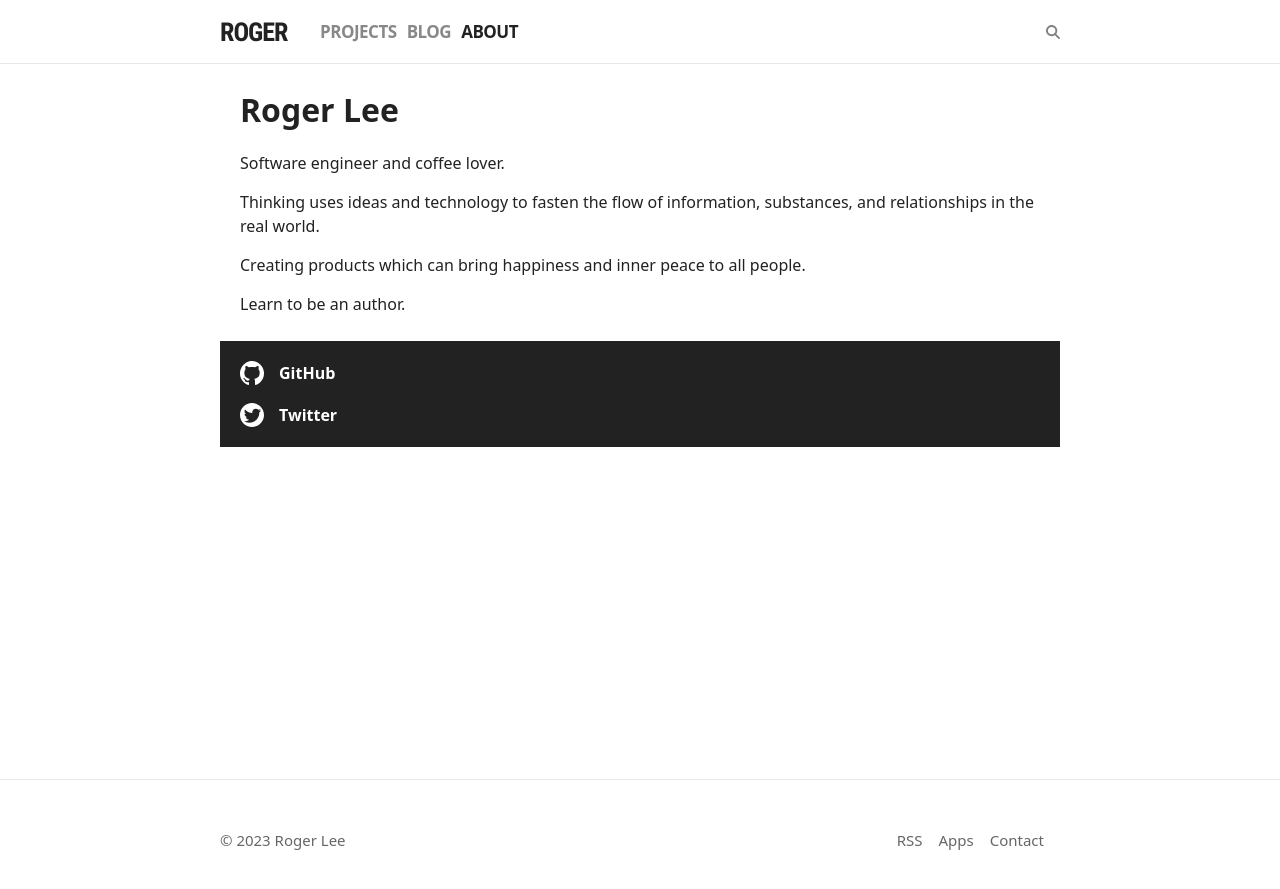
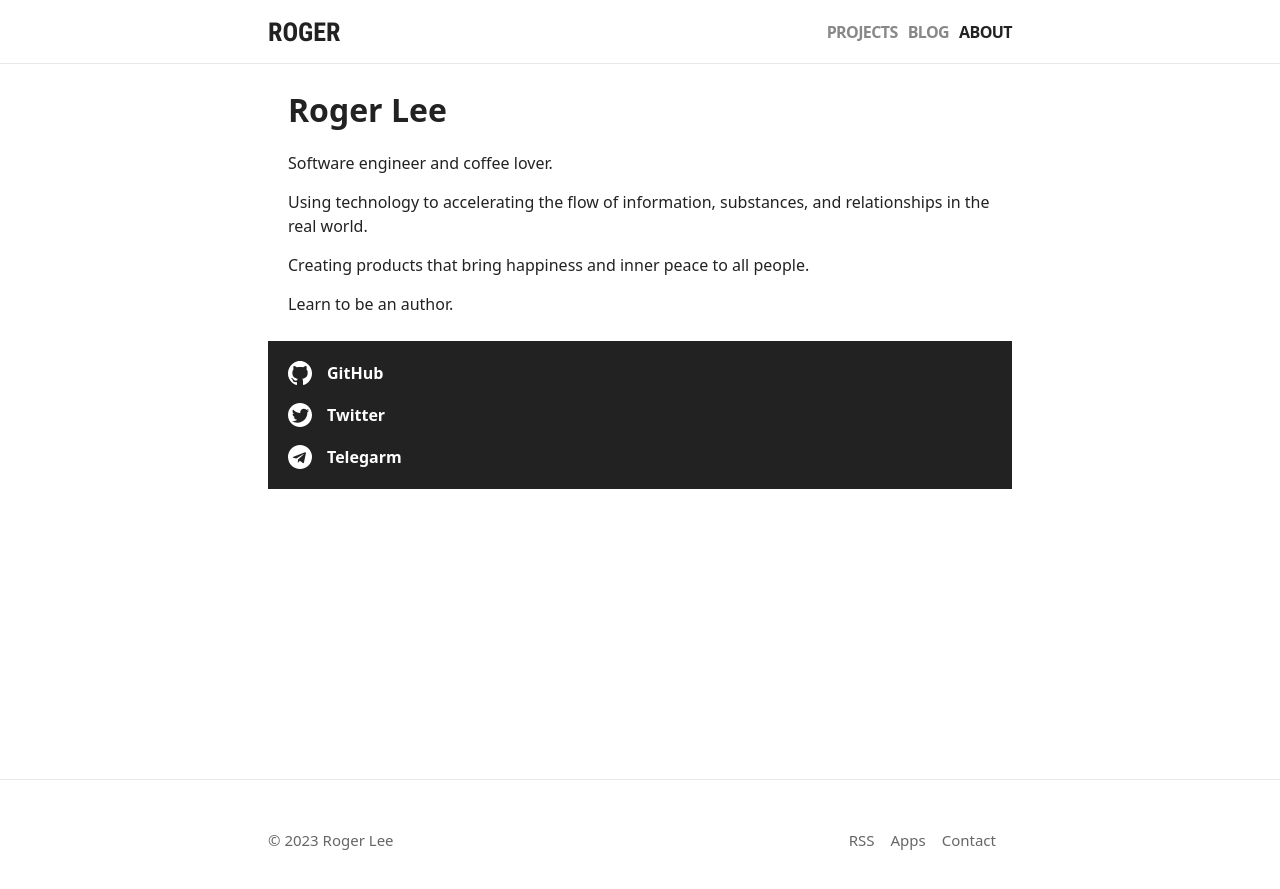
Before and after one commit to rijieli/rijieli.github.io, a Jekyll site: the page built from _subpages/about.html, in a window 1280 px wide. Shown: the top 889 px of the page. Built offline with Jekyll 4.4.1, drawn with Linux system fonts in a browser that asks for light colours.

Commit message:
Update branch

```diff
--- a/_data/archives_category.csv
+++ b/_data/archives_category.csv
@@ -8,3 +8,4 @@
 about,关于我,/about,FALSE
 operation,运营,https://sharecuts.cn,FALSE
 twitter,Twitter,https://twitter.com/rogerleev,TRUE
+telegram,Telegarm,https://t.me/rogerleev,TRUE
--- a/_includes/header.html
+++ b/_includes/header.html
@@ -33,9 +33,9 @@
 
 
 
-      <div class="nav-search">
+      <!-- <div class="nav-search">
         {% include search_bar.html %}
-      </div>
+      </div> -->
     </div>
   </div>
 </nav>
--- a/_sass/custom/_blog.scss
+++ b/_sass/custom/_blog.scss
@@ -1,10 +1,10 @@
 .blog-card-shadow {
   box-shadow: rgba(0, 0, 0, 0.1) 0px 0px 10px -4px;
   border: 1px solid rgba(0, 0, 0, 0.05);
-  border-radius: 19px;
+  border-radius: 20px;
 
   @media screen and (prefers-color-scheme: dark) {
-    border-color: rgba(200, 200, 200, 0.2);
+    border-color: rgba(255, 255, 255, 0.04);
   }
 }
 
--- a/_sass/epozh/_layout.scss
+++ b/_sass/epozh/_layout.scss
@@ -34,7 +34,7 @@
     -webkit-font-smoothing: antialiased;
     line-height: $nav-height;
     color: $dark-color;
-    letter-spacing: -1px;
+    letter-spacing: 0px;
     min-width: 80px;
 
     &:hover {
@@ -58,7 +58,7 @@
       }
     }
 
-    font-size: 17px;
+    font-size: 16px;
     padding: 0;
     margin: 0 0 0 20px;
     height: $nav-height;
@@ -79,7 +79,7 @@
       color: $grey-dark-color;
       line-height: $nav-height;
       font-weight: 650;
-      letter-spacing: -0.5px;
+      letter-spacing: -0.6px;
 
       &.active {
         color: $dark-color !important;
--- a/_sass/epozh/_projects.scss
+++ b/_sass/epozh/_projects.scss
@@ -6,15 +6,15 @@
     display: inline-block;
     list-style-type: none;
     margin: 0px;
-    padding-top: 30px;
+    margin-top: 16px;
+    margin-bottom: 48px;
 
     min-height: 90vh;
 
     .list-item {
         float: left;
-        margin: 10px 5px;
-        margin-bottom: 10px;
-        width: calc(100% / 3 - 10px);
+        margin: 16px 8px;
+        width: calc(100% / 2 - 16px);
         position: relative;
         overflow: hidden;
     }
@@ -24,11 +24,11 @@
         width: 100%;
 
         img {
-            height: 120px;
+            height: 128px;
             width: 100%;
             object-fit: cover;
-            border-top-left-radius: 5px;
-            border-top-right-radius: 5px;
+            border-top-left-radius: 20px;
+            border-top-right-radius: 20px;
         }
 
         a {
@@ -70,7 +70,7 @@
 
     .project-link {
         font-size: 14px;
-        padding: 10px 15px;
+        padding: 12px 16px;
         font-weight: 600;
         width: 100%;
 
--- a/_sass/theme.scss
+++ b/_sass/theme.scss
@@ -19,7 +19,7 @@
 $base-line-height: 1.5 !default;
 $heavy-font-weight: 600;
 $small-font-size: $base-font-size * 0.875 !default;
-$spacing-unit: 30px !default;
+$spacing-unit: 42px !default;
 
 // Color defines
 $dark-color: #222 !default;
--- a/_subpages/about.html
+++ b/_subpages/about.html
@@ -9,8 +9,8 @@
     <div class="about">
         <h1>Roger Lee</h1>
         <p>Software engineer and coffee lover.</p>
-        <p>Thinking uses ideas and technology to fasten the flow of information, substances, and relationships in the real world.</p>
-        <p>Creating products which can bring happiness and inner peace to all people.</p>
+        <p>Using technology to accelerating the flow of information, substances, and relationships in the real world.</p>
+        <p>Creating products that bring happiness and inner peace to all people.</p>
         <p>Learn to be an author.</p>
         <ul class="about-sns-list">
             {% for platform in site.data.archives_category %}
```
Also changed, not shown: assets/img/sns_icon/telegram-round.svg (added).
